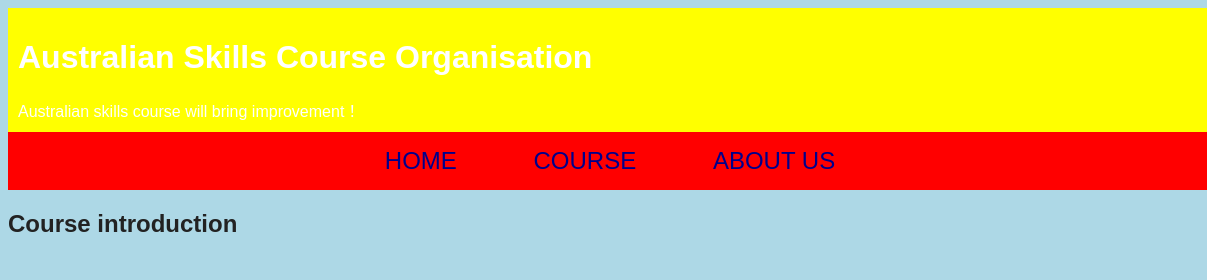
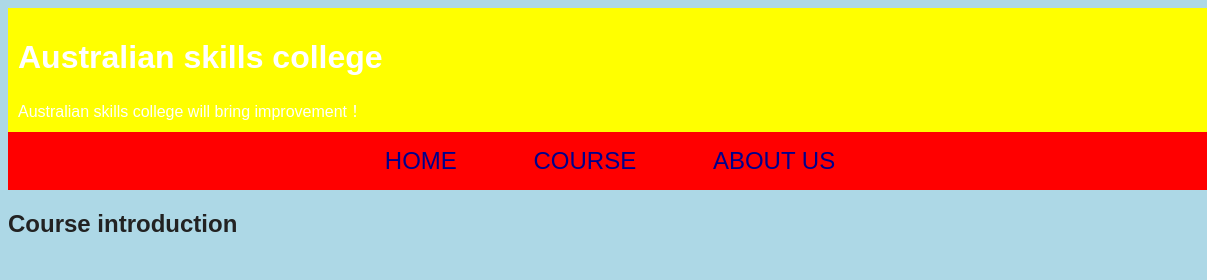
Before and after one commit to Evan1Shen/exercise-6_7_8, a plain HTML site: page course page.html in a window 1280 px wide. Shown: the top 280 px of the page, 0-1207 px from the left. Drawn offline with Linux system fonts and the light colour scheme.

Commit message:
Update course page.html

```diff
--- a/course page.html
+++ b/course page.html
@@ -10,8 +10,8 @@
 <!-- partial:index.partial.html -->
 <header class="header">
     <div class="container">
-      <h1 class="site-title">Australian Skills Course Organisation</h1>
-    <span class="site-tagline">Australian skills course will bring improvement！</span>
+      <h1 class="site-title"> Australian skills college</h1>
+    <span class="site-tagline"> Australian skills college will bring improvement！</span>
   </div>
 </header>
 <nav class="main-nav">
```
